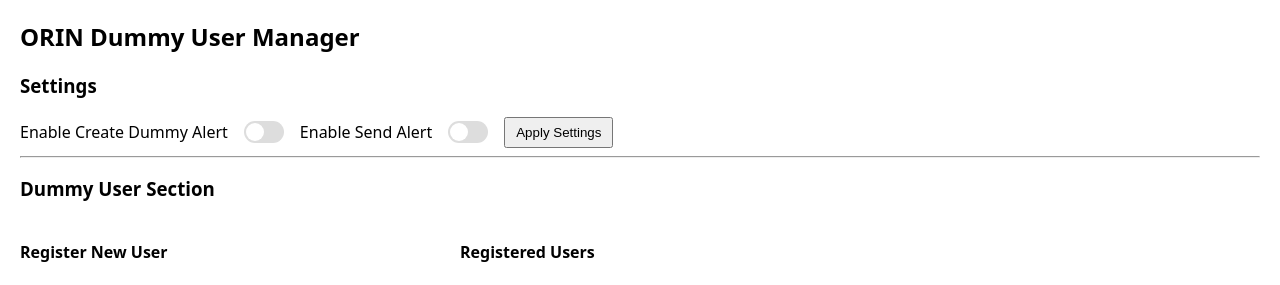
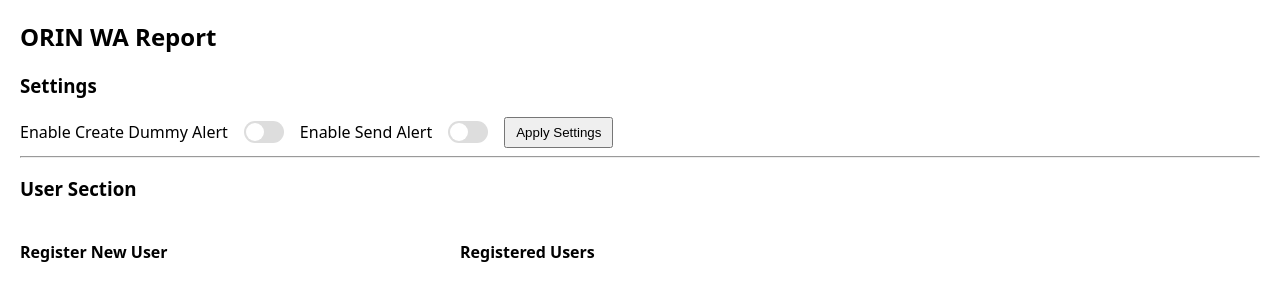
Before and after one commit to jemmyfebryan/orinai-wa-report, a FastAPI app: page / in a window 1280 px wide. Shown: the top 285 px of the page. Run offline with FastAPI, Linux system fonts and the light colour scheme; data that the repository does not hold is empty; parts of the project's set-up code (start-up, migrations or seed data) failed here and were passed over.

Commit message:
rename title

```diff
--- a/src/orin_wa_report/web/templates/index.html
+++ b/src/orin_wa_report/web/templates/index.html
@@ -4,7 +4,7 @@
 <head>
   <meta charset="utf-8" />
   <meta name="viewport" content="width=device-width,initial-scale=1" />
-  <title>ORIN Dummy User Manager</title>
+  <title>ORIN WA Report</title>
   <style>
     body{font-family:system-ui,Segoe UI,Roboto,Arial;margin:20px}
     .row{display:flex;gap:16px;align-items:center}
@@ -22,7 +22,7 @@
   </style>
 </head>
 <body>
-  <h2>ORIN Dummy User Manager</h2>
+  <h2>ORIN WA Report</h2>
 
   <section id="settings">
     <h3>Settings</h3>
@@ -37,7 +37,7 @@
   <hr />
 
   <section id="user-section">
-    <h3>Dummy User Section</h3>
+    <h3>User Section</h3>
 
     <div style="display:flex;gap:40px">
       <div style="flex:1">
```
